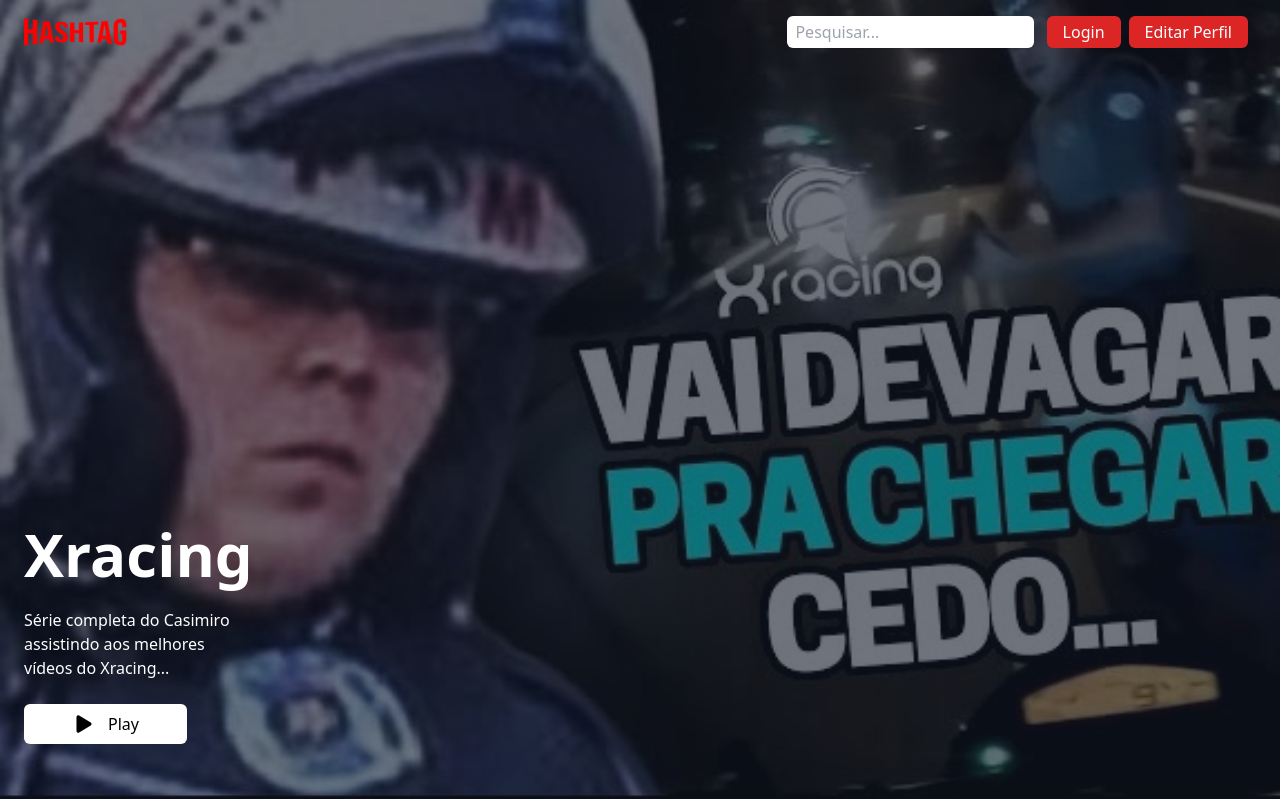
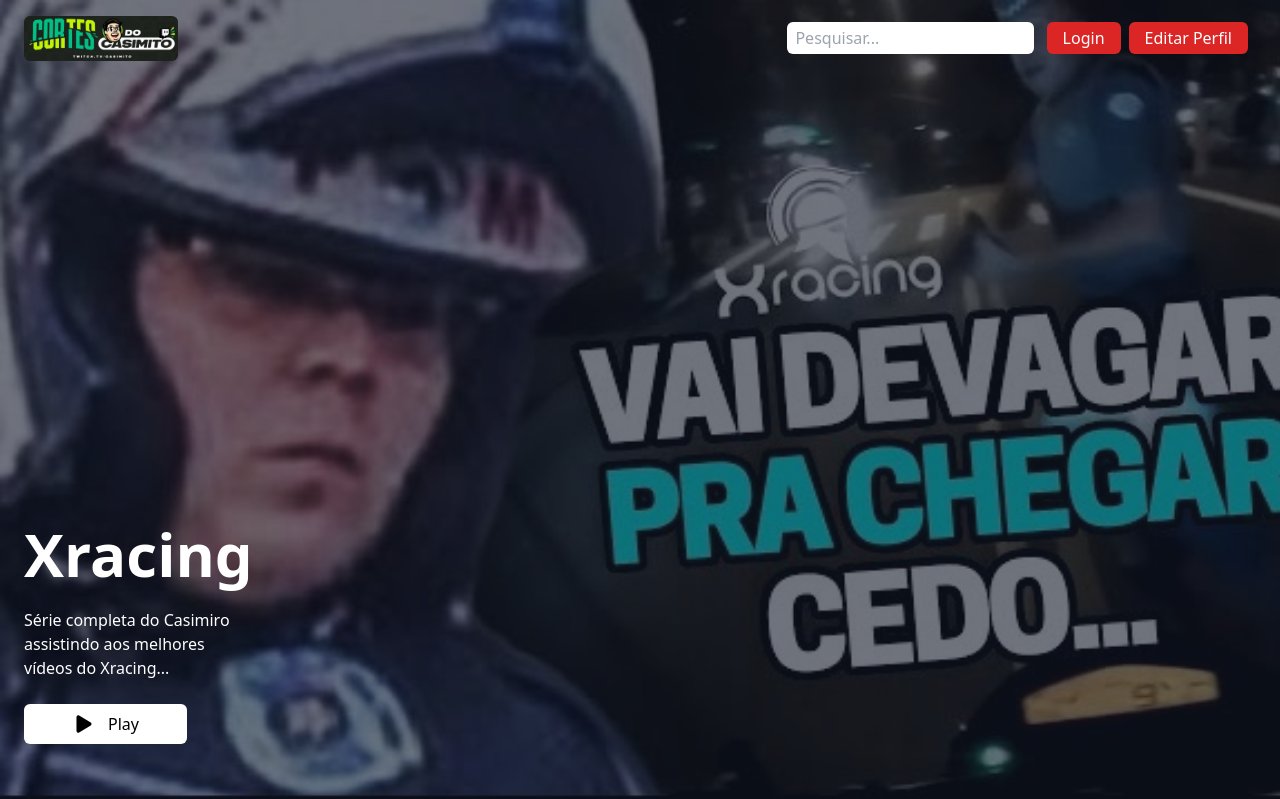
Before and after one commit to GabriellCabrall/ProjetoCazeflix, a Django app: page /filmes/1 in a window 1280 px wide. Shown: the top 799 px of the page. Run offline with Django 4.2, Linux system fonts and the light colour scheme; data comes from the database, SQL or seed files in the repository; some libraries are stand-ins or nearby versions.

Commit message:
Alterando ícone da navbar

```diff
--- a/templates/navbar.html
+++ b/templates/navbar.html
@@ -3,7 +3,7 @@
 <nav class="w-full flex justify-between items-center py-3 px-4 fixed z-50">
     <div class="w-6/12">
         <a href="/">
-            <img class="w-2/12" src="{% static 'images/hashflix.png' %}">
+            <img class="rounded-md w-3/12" src="{% static 'images/cazeflix.jpeg' %}">
         </a>
     </div>
     <div class="w-6/12 flex flex-nowrap justify-end">
```
Also changed, not shown: static/images/cazeflix.jpeg (added).
